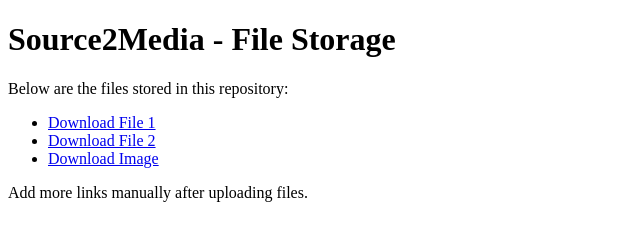
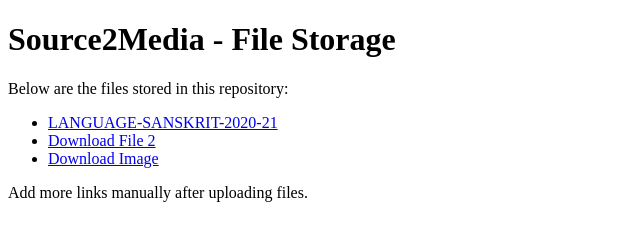
Before and after one commit to source2media/Source2media.github.io, a plain HTML site: page index.html in a window 1280 px wide. Shown: the whole page, without its empty margins (0-640 px from the left). Drawn offline with Linux system fonts and the light colour scheme.

Commit message:
Update index.html

```diff
--- a/index.html
+++ b/index.html
@@ -8,7 +8,7 @@
 <p>Below are the files stored in this repository:</p>
 
 <ul>
-  <li><a href="yourfile1.pdf">Download File 1</a></li>
+  <li><a href="LANGUAGE-SANSKRIT-2020-21.pdf">LANGUAGE-SANSKRIT-2020-21</a></li>
   <li><a href="yourfile2.docx">Download File 2</a></li>
   <li><a href="yourimage.jpg">Download Image</a></li>
 </ul>
```
